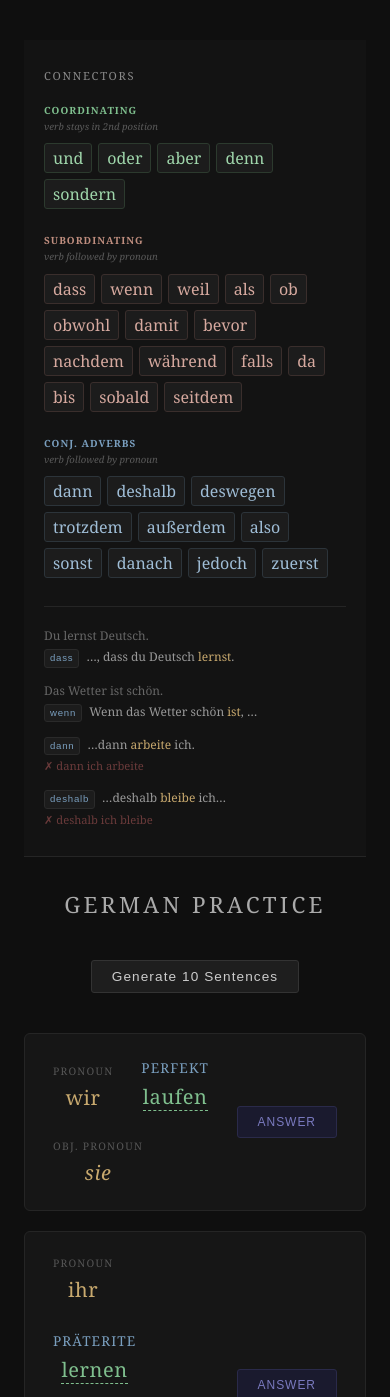
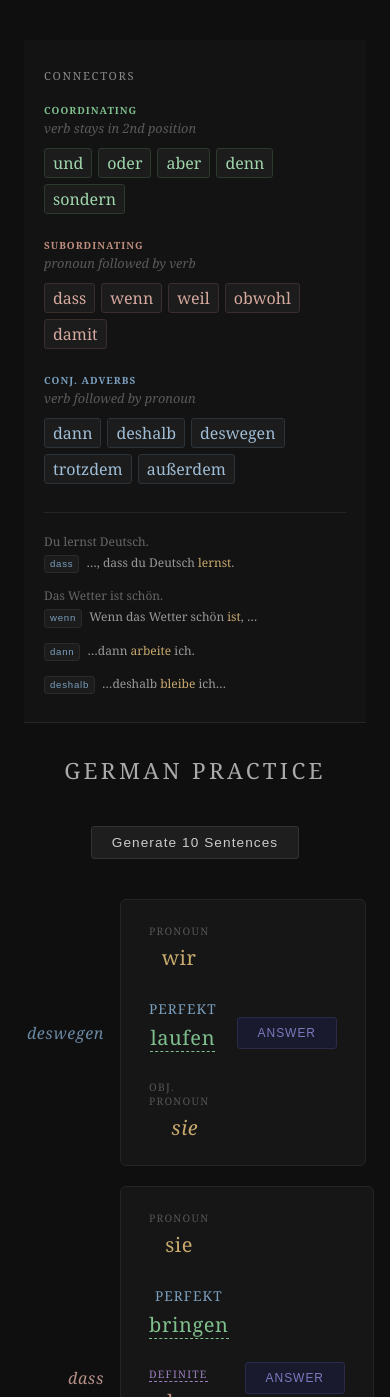
Before and after one commit to thinkocapo/language, a plain HTML site: page index.html in a window 390 px wide. Shown: the top 1397 px of the page. Drawn offline with Linux system fonts and the light colour scheme.

Commit message:
Add connector badges, clickable article toggle, sidebar cleanup
Co-Authored-By: Claude Sonnet 4.6 <noreply@anthropic.com>

```diff
--- a/index.html
+++ b/index.html
@@ -47,7 +47,7 @@
     }
 
     .conn-group .verb-rule {
-      font-size: 0.6rem;
+      font-size: 0.8rem;
       font-style: italic;
       color: #5a5a5a;
       margin-bottom: 10px;
@@ -168,6 +168,25 @@
       gap: 20px;
     }
 
+    .sentence-row {
+      display: grid;
+      grid-template-columns: 80px 1fr;
+      align-items: center;
+      gap: 16px;
+    }
+
+    .connector-badge {
+      text-align: right;
+      font-size: 1rem;
+      font-style: italic;
+      color: #7a9fbf;
+      letter-spacing: 0.04em;
+      opacity: 0.85;
+    }
+
+    .connector-badge.cat-sub { color: #d6a99f; }
+    .connector-badge.cat-adv { color: #7a9fbf; }
+
     .card {
       background: #161616;
       border: 1px solid #252525;
@@ -265,23 +284,13 @@
 
   <div class="conn-group cat-sub">
     <h3>Subordinating</h3>
-    <div class="verb-rule">verb followed by pronoun</div>
+    <div class="verb-rule">pronoun followed by verb</div>
     <div class="conn-list">
       <span class="conn">dass</span>
       <span class="conn">wenn</span>
       <span class="conn">weil</span>
-      <span class="conn">als</span>
-      <span class="conn">ob</span>
       <span class="conn">obwohl</span>
       <span class="conn">damit</span>
-      <span class="conn">bevor</span>
-      <span class="conn">nachdem</span>
-      <span class="conn">während</span>
-      <span class="conn">falls</span>
-      <span class="conn">da</span>
-      <span class="conn">bis</span>
-      <span class="conn">sobald</span>
-      <span class="conn">seitdem</span>
     </div>
   </div>
 
@@ -294,11 +303,6 @@
       <span class="conn">deswegen</span>
       <span class="conn">trotzdem</span>
       <span class="conn">außerdem</span>
-      <span class="conn">also</span>
-      <span class="conn">sonst</span>
-      <span class="conn">danach</span>
-      <span class="conn">jedoch</span>
-      <span class="conn">zuerst</span>
     </div>
   </div>
 
@@ -313,11 +317,9 @@
     </div>
     <div class="ex-group">
       <div class="ex-line ex-conn"><span class="ex-tag">dann</span> …dann <em>arbeite</em> ich.</div>
-      <div class="ex-line ex-wrong">✗ dann ich arbeite</div>
     </div>
     <div class="ex-group">
       <div class="ex-line ex-conn"><span class="ex-tag">deshalb</span> …deshalb <em>bleibe</em> ich…</div>
-      <div class="ex-line ex-wrong">✗ deshalb ich bleibe</div>
     </div>
   </div>
 </aside>
@@ -421,6 +423,19 @@ const NOUNS = [
 
 const TENSES = ['present', 'präterite', 'perfekt', 'futur'];
 
+const CONNECTORS = [
+  { word: 'dass',    cat: 'cat-sub' },
+  { word: 'wenn',    cat: 'cat-sub' },
+  { word: 'weil',    cat: 'cat-sub' },
+  { word: 'obwohl',  cat: 'cat-sub' },
+  { word: 'damit',   cat: 'cat-sub' },
+  { word: 'dann',    cat: 'cat-adv' },
+  { word: 'deshalb', cat: 'cat-adv' },
+  { word: 'deswegen',cat: 'cat-adv' },
+  { word: 'trotzdem',cat: 'cat-adv' },
+  { word: 'außerdem',cat: 'cat-adv' },
+];
+
 // ── Helpers ───────────────────────────────────────────────────────────────────
 
 function pick(arr) { return arr[Math.floor(Math.random() * arr.length)]; }
@@ -463,6 +478,23 @@ function swapWord(el, type) {
   else if (type === 'noun') el.textContent = pick(NOUNS).de;
 }
 
+function articleToken(art, stacked) {
+  return `
+    <div class="token">
+      <span class="label article swappable" style="cursor:pointer;border-bottom:1px dashed currentColor;" onclick="toggleArticle(this)" data-art="${art}">${art}</span>
+      <span class="word noun article-forms" data-art="${art}">${stacked}</span>
+    </div>`;
+}
+
+function toggleArticle(labelEl) {
+  const next = labelEl.dataset.art === 'definite' ? 'indefinite' : 'definite';
+  labelEl.dataset.art = next;
+  labelEl.textContent = next;
+  const wordEl = labelEl.closest('.token').querySelector('.article-forms');
+  wordEl.dataset.art = next;
+  wordEl.innerHTML = ARTICLE_FORMS[next].join('<br>');
+}
+
 function buildCard(i) {
   const pronoun  = pick(PRONOUNS);
   const verb     = pick(VERBS);
@@ -481,7 +513,7 @@ function buildCard(i) {
   if (hasNoun) {
     if (art !== 'none') {
       const stacked = ARTICLE_FORMS[art].join('<br>');
-      parts += token(art, stacked, 'noun', 'article');
+      parts += articleToken(art, stacked);
     }
     parts += token('noun', noun.de, 'noun', '', 'noun');
   }
@@ -490,12 +522,17 @@ function buildCard(i) {
     parts += token('obj. pronoun', objPron, 'obj-pronoun');
   }
 
+  const conn = pick(CONNECTORS);
+
   return `
-    <div class="card" id="card-${i}">
-      <div class="sentence-parts">${parts}</div>
-      <button class="answer-btn" onclick="toggleAnswer(${i})">ANSWER</button>
-      <div class="answer-area" id="answer-${i}">
-        — answer coming soon —
+    <div class="sentence-row">
+      <div class="connector-badge ${conn.cat}">${conn.word}</div>
+      <div class="card" id="card-${i}">
+        <div class="sentence-parts">${parts}</div>
+        <button class="answer-btn" onclick="toggleAnswer(${i})">ANSWER</button>
+        <div class="answer-area" id="answer-${i}">
+          — answer coming soon —
+        </div>
       </div>
     </div>`;
 }
```
